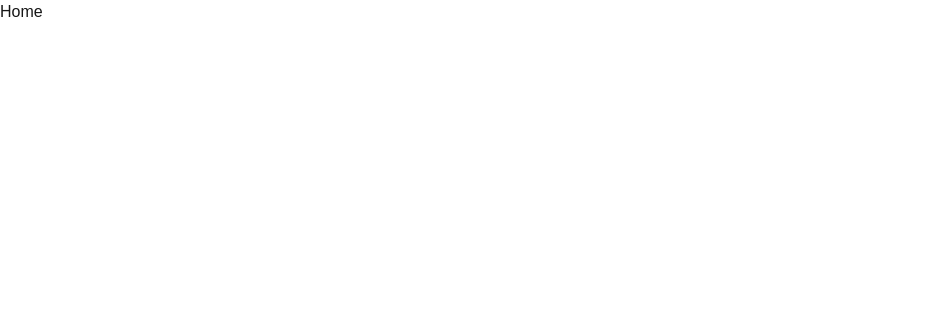
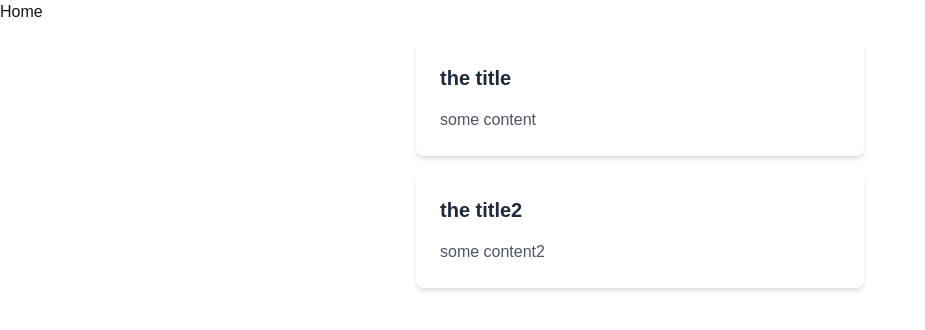
Before and after one commit to Braben/alx-project-0x02-setup, a Next.js app in the folder alx-project-0x02/: page /home in a window 1280 px wide. Shown: the top 330 px of the page, without its empty margins (0-925 px from the left). Built offline with nearby package versions, Linux system fonts and the light colour scheme.

Commit message:
Create a Reusable Card Component

```diff
--- /dev/null
+++ b/alx-project-0x02/components/common/Card.tsx
@@ -0,0 +1,13 @@
+import { CardProps } from "@/interfaces";
+
+const Card: React.FC<CardProps> = ({ title, content }) => {
+  return (
+    <div className="max-w-md mx-auto my-4 p-6 bg-white rounded-lg shadow-md hover:shadow-lg transition-shadow duration-300">
+      <div className="mb-4">
+        <h2 className="text-xl font-bold text-gray-800">{title}</h2>
+      </div>
+      <p className="text-gray-600">{content}</p>
+    </div>
+  );
+};
+export default Card;
--- a/alx-project-0x02/interfaces/index.ts
+++ b/alx-project-0x02/interfaces/index.ts
@@ -0,0 +1,4 @@
+export interface CardProps {
+  title: string;
+  content: string;
+}
--- a/alx-project-0x02/pages/home.tsx
+++ b/alx-project-0x02/pages/home.tsx
@@ -1,11 +1,26 @@
 import React from "react";
+import { CardProps } from "@/interfaces";
+import Card from "@/components/common/Card";
 
-const home = () => {
+const data: CardProps[] = [
+  {
+    title: "the title",
+    content: "some content",
+  },
+  { title: "the title2", content: "some content2" },
+];
+
+const Home = () => {
   return (
     <div>
       <h1>Home</h1>
+      <div>
+        {data.map((item, index) => (
+          <Card key={index} title={item.title} content={item.content} />
+        ))}
+      </div>
     </div>
   );
 };
 
-export default home;
+export default Home;
```
